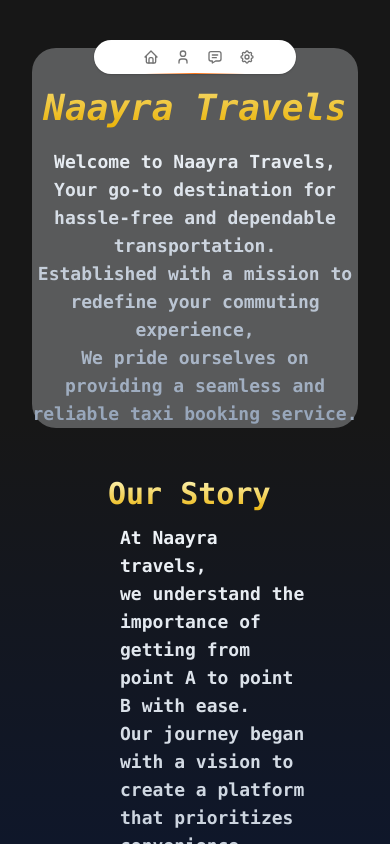
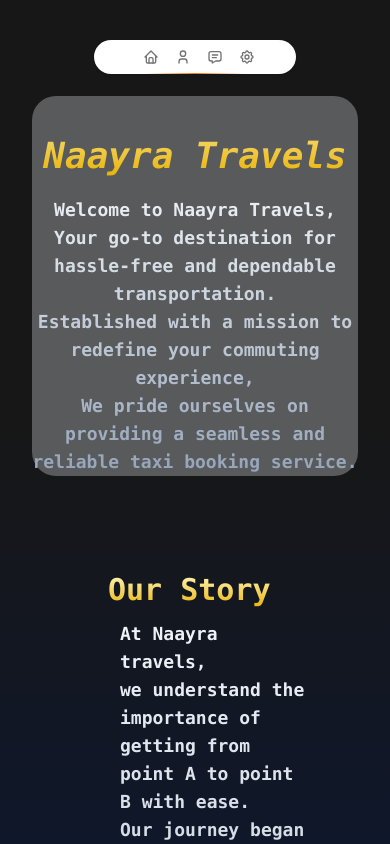
Before and after one commit to dhruv-gour07/naayra-travels, a Next.js app: page /about in a window 390 px wide. Built offline with nearby package versions, Linux system fonts and the light colour scheme.

Commit message:
Update page.tsx

```diff
--- a/src/app/about/page.tsx
+++ b/src/app/about/page.tsx
@@ -3,7 +3,7 @@ import { LampDemo } from "@/components/lamp-about";
 export default function About() {
   return (
     <>
-      <div className="mx-8 my-12 sm:mx-12 sm:my-32 md:mx-56 object-cover border-transparent rounded-3xl bg-slate-100 bg-opacity-30">
+      <div className="mx-8 my-24 sm:mx-12 sm:my-32 md:mx-56 object-cover border-transparent rounded-3xl bg-slate-100 bg-opacity-30">
         <h1 className="text-4xl pt-10  md:text-7xl font-semibold italic font-mono text-center bg-clip-text text-transparent bg-gradient-to-b from-yellow-100 to-yellow-500 bg-opacity-50">
           Naayra Travels
           <br />
```
